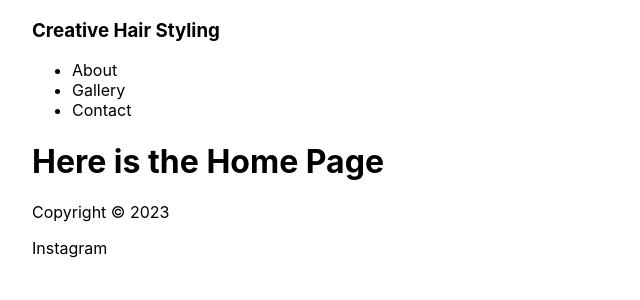
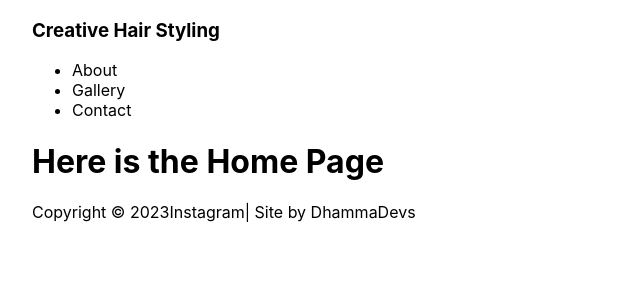
Before and after one commit to RobbieProkop/malina-hair, a Next.js app: page / in a window 1280 px wide. Shown: the top 300 px of the page, without its empty margins (0-640 px from the left). Built offline with nearby package versions, Linux system fonts and the light colour scheme.

Commit message:
add Dhammadevs to footer

```diff
--- a/components/Footer.jsx
+++ b/components/Footer.jsx
@@ -1,7 +1,8 @@
 const Footer = () => {
   return (
     <div className="footer">
-      <p>Copyright &copy; 2023</p>
+      <p>
+        Copyright &copy; 2023
         <a
           href="https://www.instagram.com/creative.hair.styling/"
           target="_blank"
@@ -9,6 +10,8 @@ const Footer = () => {
         >
           Instagram
         </a>
+        | Site by <a href="https://dhaamadevs.com">DhammaDevs</a>
+      </p>
     </div>
   );
 };
```
Lines whose indentation alone changed are shown as unchanged.
